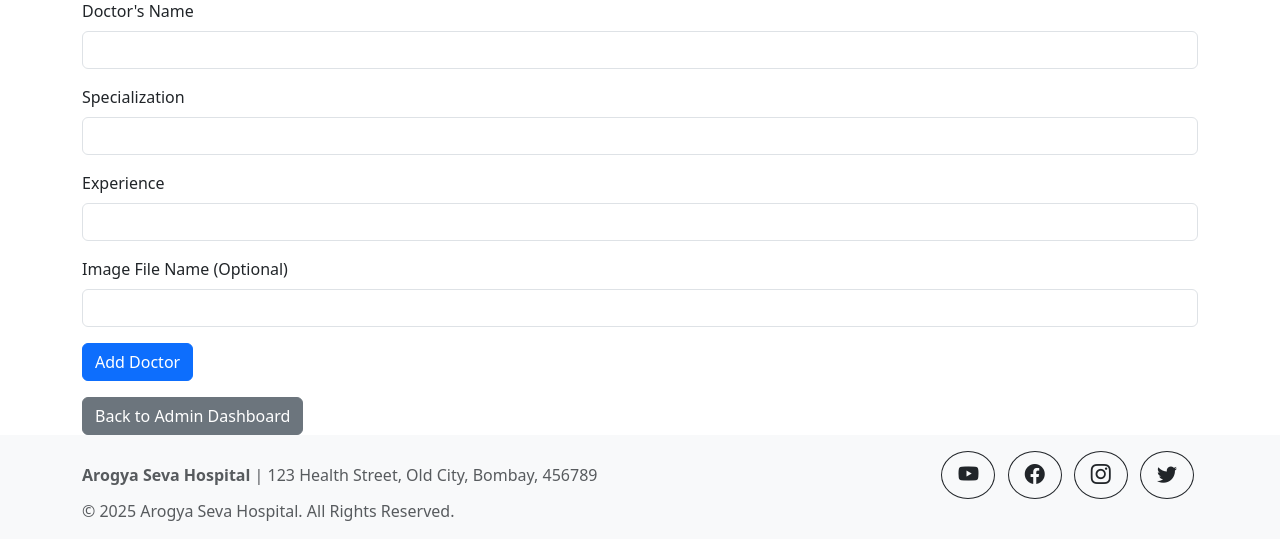
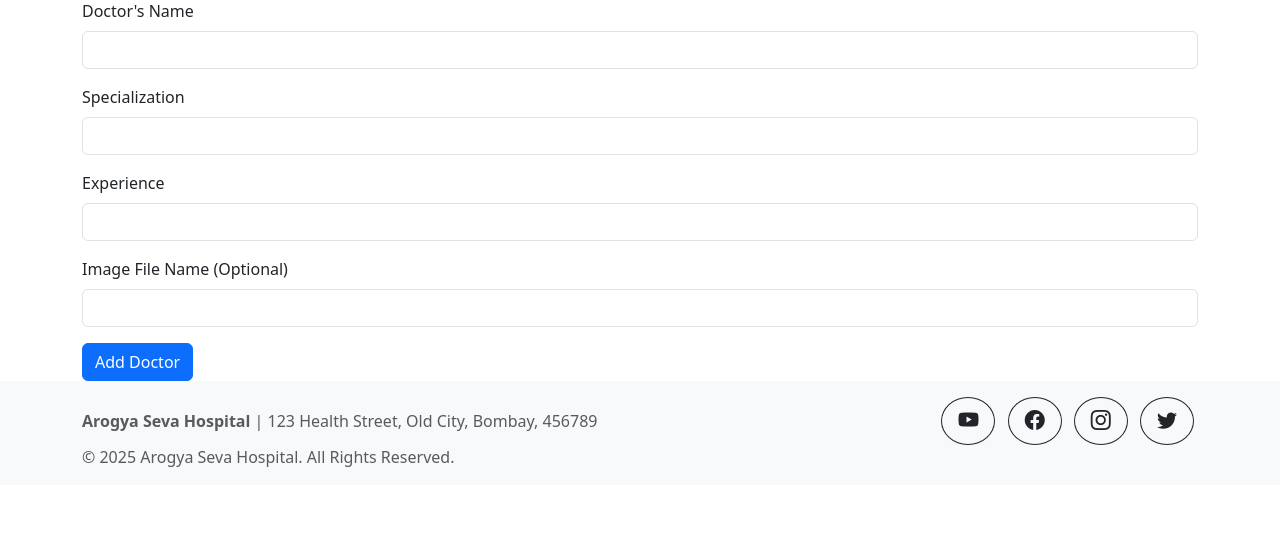
Before and after one commit to srishticampus/Arogya-Seva, a Flask app: page /admin/add_doctor in a window 1280 px wide. Shown: the part 175-735 px from the top of the page. Run offline with Flask 3, Linux system fonts and the light colour scheme; the visitor is signed in with stand-in values (Sample User, id 1).

```diff
--- a/templates/add_doctor.html
+++ b/templates/add_doctor.html
@@ -21,7 +21,7 @@
         </div>
         <button type="submit" class="btn btn-primary">Add Doctor</button>
     </form>
-    <a href="{{ url_for('admin_dashboard') }}" class="btn btn-secondary mt-3">Back to Admin Dashboard</a>
+
 
 </div>
 
--- a/templates/add_slots.html
+++ b/templates/add_slots.html
@@ -67,9 +67,6 @@
                     {% else %}
                         <p class="text-center text-muted">No slots available. Please add some slots.</p>
                     {% endif %}
-
-                    <a href="{{ url_for('admin_dashboard') }}" class="btn btn-secondary mt-3 w-100">Back to Admin Dashboard</a>
-
                 </div>
             </div>
         </div>
--- a/templates/add_specialization.html
+++ b/templates/add_specialization.html
@@ -12,6 +12,5 @@
         </div>
         <button type="submit" class="btn btn-primary">Add Specialization</button>
     </form>
-    <a href="{{ url_for('admin_dashboard') }}" class="btn btn-secondary mt-3">Back to Admin Dashboard</a>
 </div>
 {% include 'footer.html' %}
```
